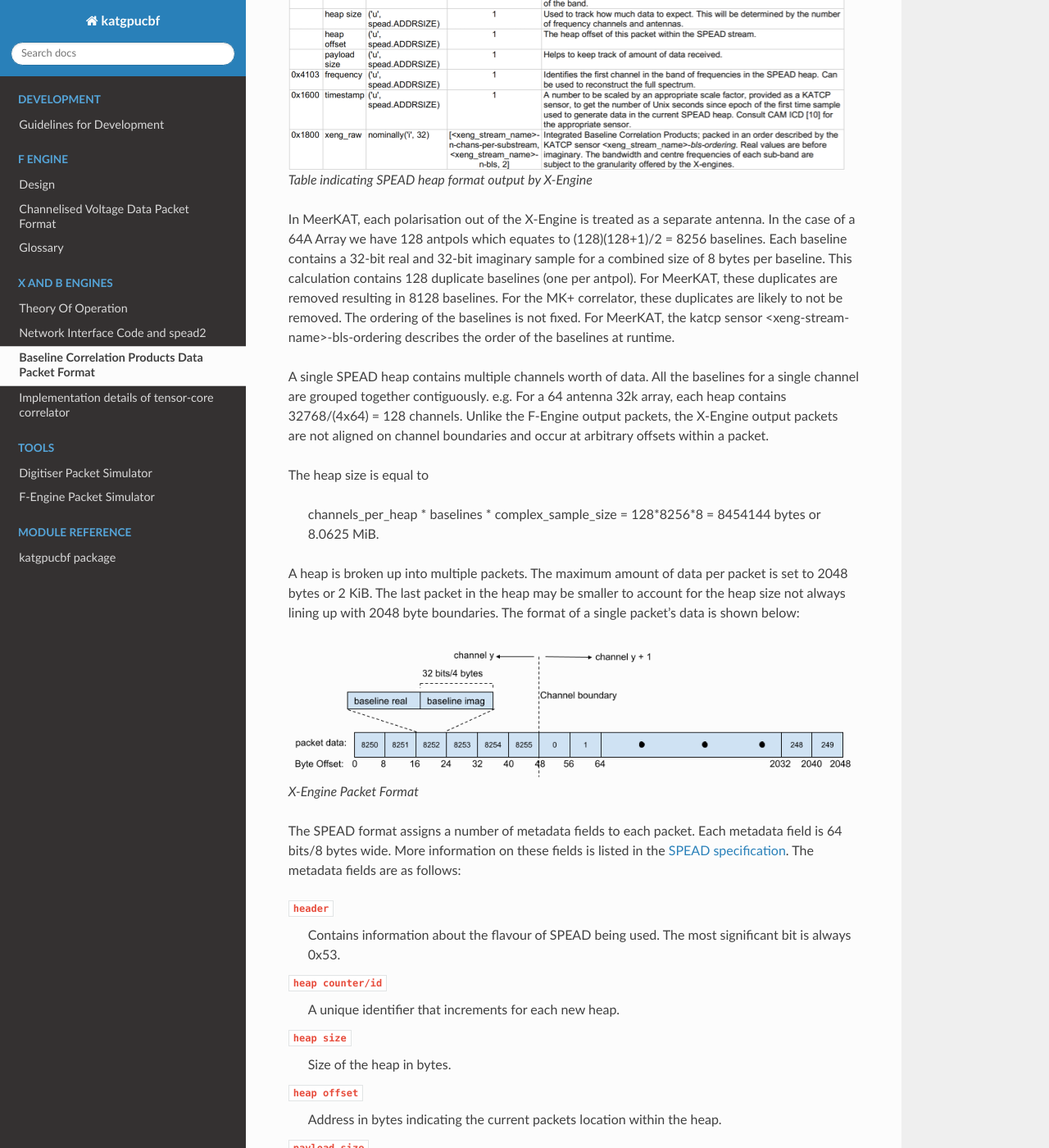
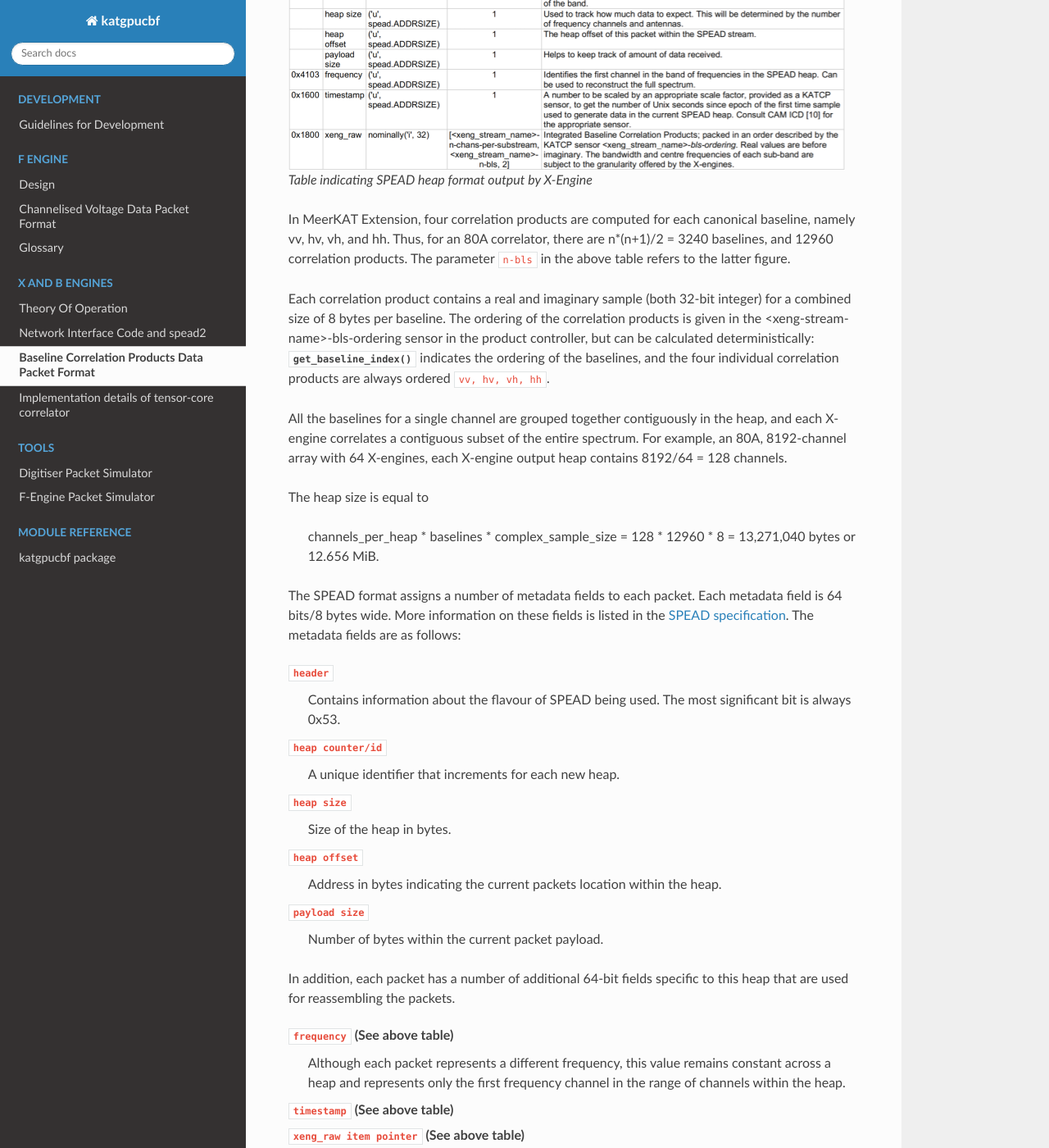
Before and after one commit to ska-sa/katgpucbf, a Sphinx documentation site: the page built from doc/xbgpu.packet_format.rst, in a window 1280 px wide and 1400 px high, scrolled down 323 px. Shown: the whole window at 82% size. Built offline with Sphinx 7.4.7 and the Read the Docs theme 2.0.0, drawn with Linux system fonts in a browser that asks for light colours; formulas are drawn with MathJax 3; the version number could not be read and is left out; some of the changed text lies outside the part shown.

Commit message:
Revise xbgpu packet format documentation
Addresses NGC-444

```diff
--- a/doc/xbgpu.packet_format.rst
+++ b/doc/xbgpu.packet_format.rst
@@ -10,32 +10,27 @@ the output SPEAD heaps from the X-Engine have the following data format:
 
   Table indicating SPEAD heap format output by X-Engine
 
-In MeerKAT, each polarisation out of the X-Engine is treated as a separate antenna. In the
-case of a 64A Array we have 128 antpols which equates to (128)(128+1)/2 = 8256 baselines.
-Each baseline contains a 32-bit real and 32-bit imaginary sample for a combined size of
-8 bytes per baseline. This calculation contains 128 duplicate baselines (one per antpol).
-For MeerKAT, these duplicates are removed resulting in 8128 baselines. For the MK+ correlator,
-these duplicates are likely to not be removed. The ordering of the baselines is not fixed.
-For MeerKAT, the katcp sensor <xeng-stream-name>-bls-ordering describes the order of the
-baselines at runtime.
+In MeerKAT Extension, four correlation products are computed for each canonical
+baseline, namely vv, hv, vh, and hh. Thus, for an 80A correlator, there are
+n*(n+1)/2 = 3240 baselines, and 12960 correlation products. The parameter
+``n-bls`` in the above table refers to the latter figure.
 
-A single SPEAD heap contains multiple channels worth of data. All the baselines for a
-single channel are grouped together contiguously. e.g. For a 64 antenna 32k array, each
-heap contains 32768/(4x64) = 128 channels. Unlike the F-Engine output packets, the X-Engine
-output packets are not aligned on channel boundaries and occur at arbitrary offsets within
-a packet.
+Each correlation product contains a real and imaginary sample (both 32-bit
+integer) for a combined size of 8 bytes per baseline. The ordering of the
+correlation products is given in the <xeng-stream-name>-bls-ordering sensor in
+the product controller, but can be calculated deterministically:
+:func:`~katgpucbf.xbgpu.correlation.get_baseline_index` indicates the ordering
+of the baselines, and the four individual correlation products are always
+ordered ``vv, hv, vh, hh``.
+
+All the baselines for a single channel are grouped together contiguously in the
+heap, and each X-engine correlates a contiguous subset of the entire spectrum.
+For example, an 80A, 8192-channel array with 64 X-engines, each X-engine output
+heap contains 8192/64 = 128 channels.
 
 The heap size is equal to
 
-  channels_per_heap * baselines * complex_sample_size = 128*8256*8 = 8454144 bytes or 8.0625 MiB.
-
-A heap is broken up into multiple packets. The maximum amount of data per packet is set to
-2048 bytes or 2 KiB. The last packet in the heap may be smaller to account for the heap size
-not always lining up with 2048 byte boundaries. The format of a single packet's data is shown below:
-
-.. figure:: images/xeng_pkt_format.png
-
-  X-Engine Packet Format
+  channels_per_heap * baselines * complex_sample_size = 128 * 12960 * 8 = 13,271,040 bytes or 12.656 MiB.
 
 The SPEAD format assigns a number of metadata fields to each packet. Each metadata
 field is 64 bits/8 bytes wide. More information on these fields is listed in the
@@ -74,15 +69,7 @@ to this heap that are used for reassembling the packets.
 ``xeng_raw item pointer`` (See above table)
   .. comment just to get this formatted as definition list
 
-Seven of the above fields remain constant for all packets in a heap. The heap offset changes across
-packets. Heap offset is expected to change in multiples of 2048. This is used to reassemble packets
-of the same heap together in the correct order.
-
-This gives eight header fields. These fields align to the 256-bit word boundaries in SPEAD, so unlike
-the F-Engine heaps, no padding is required. With eight 64-bit header fields, there are 64 bytes of
-header in each packet. The total X-Engine packet size is thus equal to 64+2048 = 2112 bytes.
-The final UDP datagram payload is as follows:
-
-.. figure:: images/xeng_udp_datagram_payload.png
-
-  Final X-Engine UDP Datagram Payload
+Most of the above fields remain constant for all packets in a heap. The heap
+offset changes across packets. Heap offset is expected to change in multiples
+of the packet size (which is configurable at runtime). This is used by the
+receiver to reassemble packets into a full heap.
```
Also changed, not shown: doc/images/xeng_pkt_format.png (deleted), doc/images/xeng_udp_datagram_payload.png (deleted).
